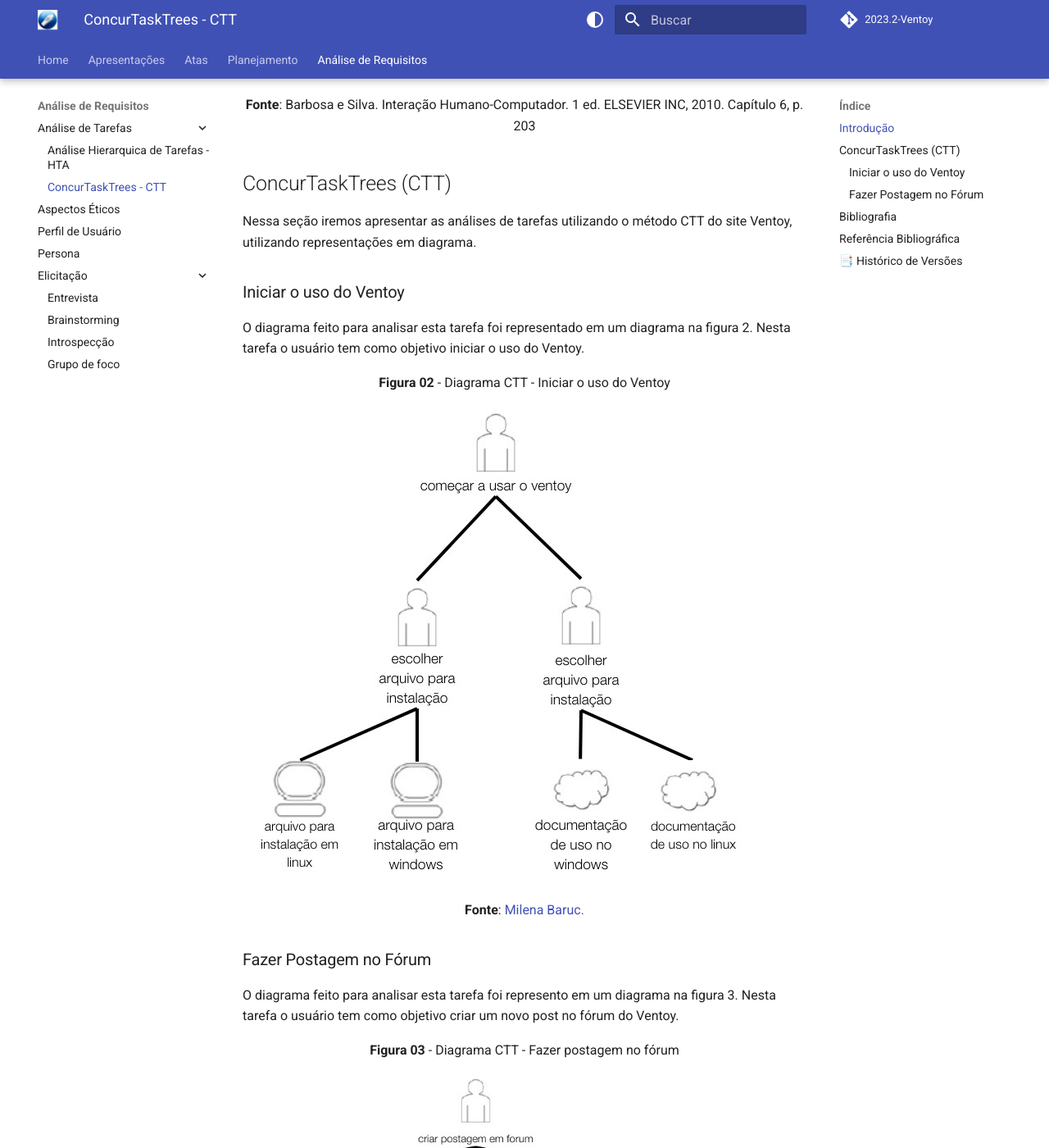
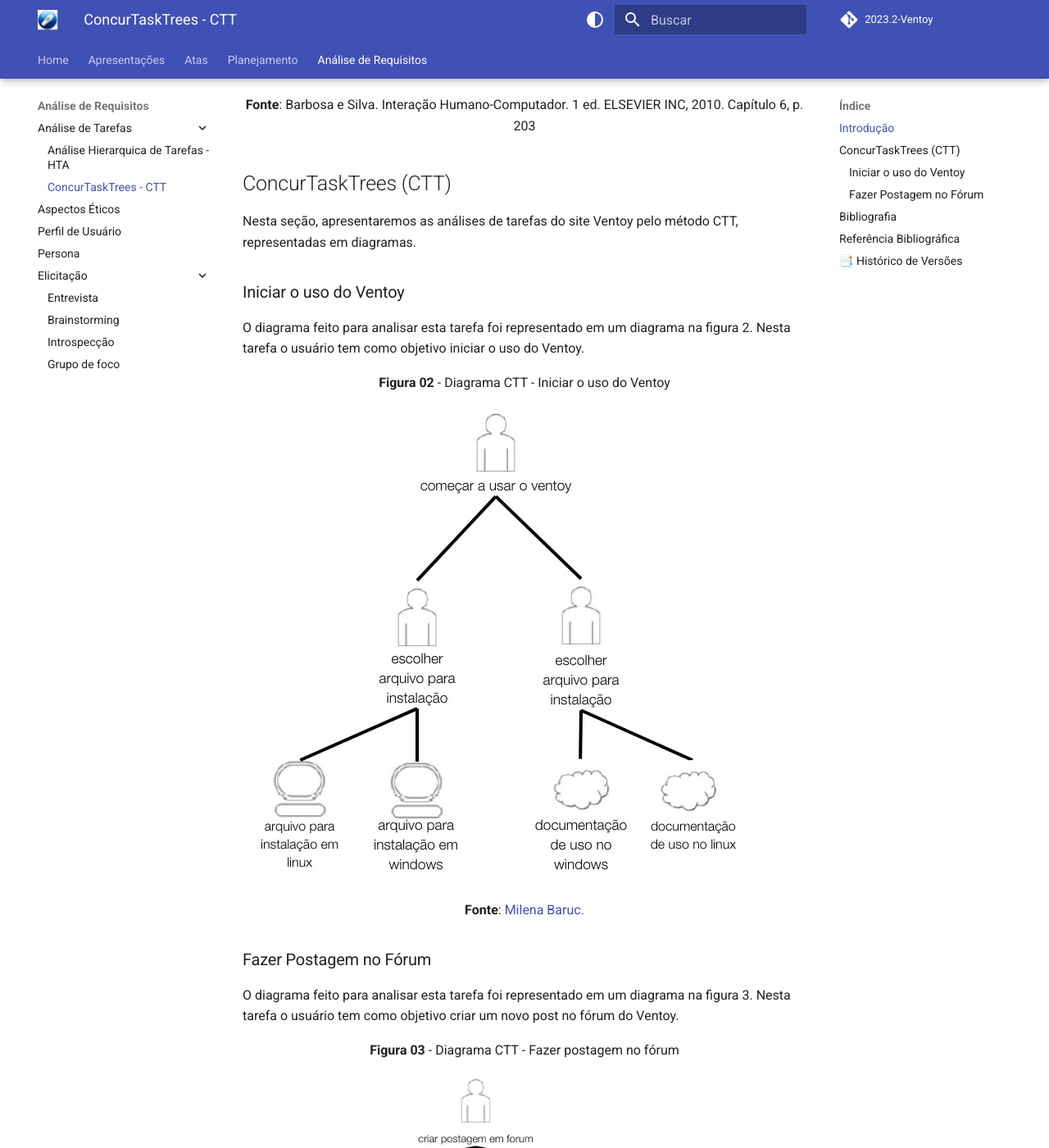
Before and after one commit to Interacao-Humano-Computador/2023.2-Ventoy, an MkDocs documentation site: the page built from docs/AnaliseDeRequisitos/analisedetarefas/ConcurTaskTrees.md, in a window 1280 px wide and 1400 px high, scrolled down 864 px. Shown: the whole window at 82% size. Built offline with MkDocs 1.6.1 and Material for MkDocs 9.7.7, drawn with Linux system fonts in a browser that asks for light colours; comment, search, counter and statistics services are not loaded; some of the changed text lies outside the part shown.

Commit message:
Update ConcurTaskTrees.md

```diff
--- a/docs/AnaliseDeRequisitos/analisedetarefas/ConcurTaskTrees.md
+++ b/docs/AnaliseDeRequisitos/analisedetarefas/ConcurTaskTrees.md
@@ -19,7 +19,7 @@
 <p align="center"><b>Fonte</b>: Barbosa e Silva. Interação Humano-Computador. 1 ed.  ELSEVIER INC, 2010.  Capítulo 6, p. 203</p>
 
 ## ConcurTaskTrees (CTT)
-Nessa seção iremos apresentar as análises de tarefas utilizando o método CTT do site Ventoy, utilizando representações em diagrama.
+Nesta seção, apresentaremos as análises de tarefas do site Ventoy pelo método CTT, representadas em diagramas.
 
 ### Iniciar o uso do Ventoy
 O diagrama feito para analisar esta tarefa foi representado em um diagrama na figura 2. Nesta tarefa o usuário tem como objetivo iniciar o uso do Ventoy.
@@ -31,7 +31,7 @@
 <p align="center"><b>Fonte</b>:  <a href="https://github.com/MilenaBaruc">Milena Baruc.</a></p>
 
 ### Fazer Postagem no Fórum
-O diagrama feito para analisar esta tarefa foi represento em um diagrama na figura 3. Nesta tarefa o usuário tem como objetivo criar um novo post no fórum do Ventoy.
+O diagrama feito para analisar esta tarefa foi representado em um diagrama na figura 3. Nesta tarefa o usuário tem como objetivo criar um novo post no fórum do Ventoy.
 
 <p align="center"><b>Figura 03</b> - Diagrama CTT - Fazer postagem no fórum</p>
 
```
Also changed, not shown: other parts of docs/AnaliseDeRequisitos/analisedetarefas/ConcurTaskTrees.md (+2 -2 lines).
